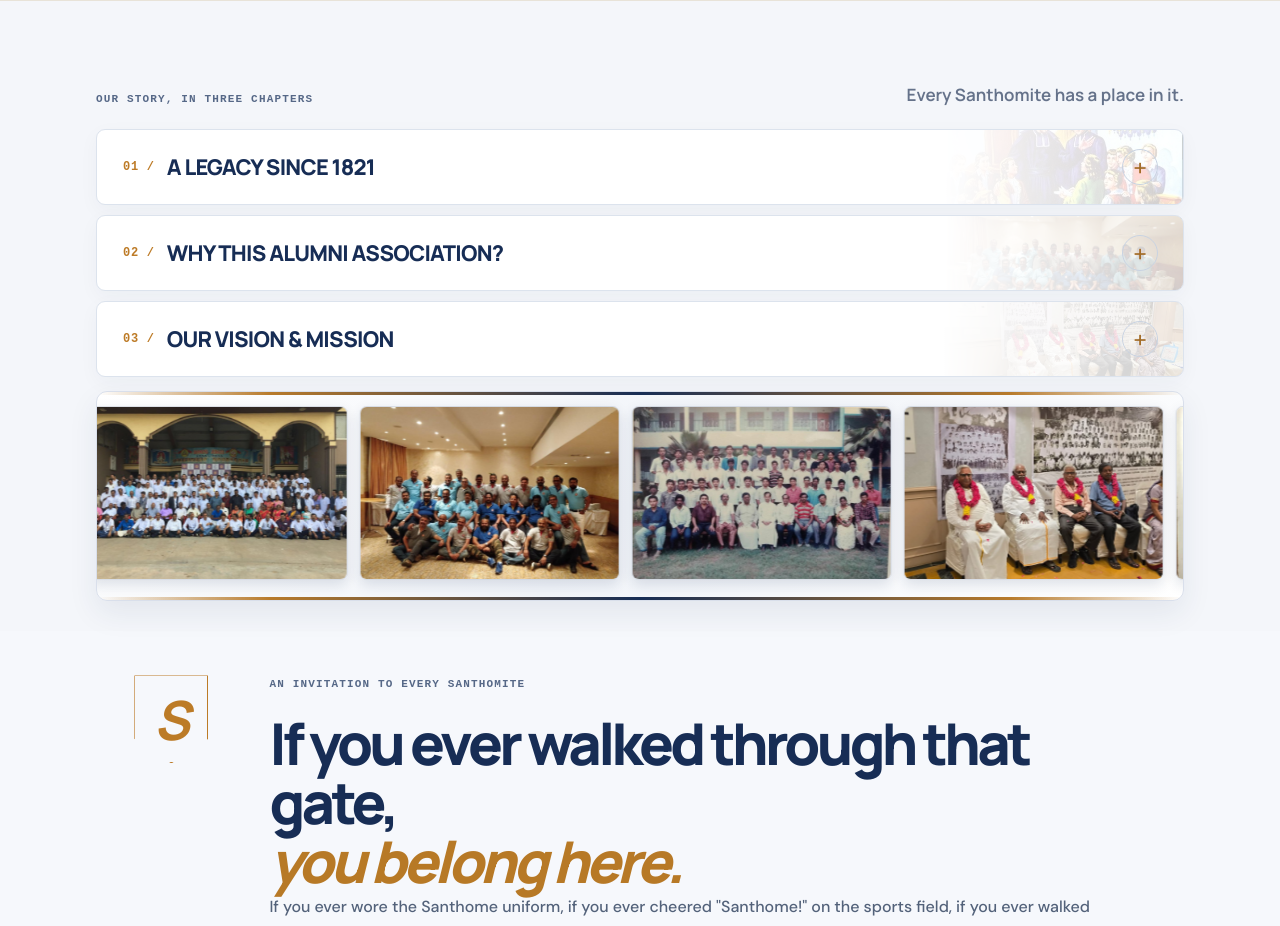
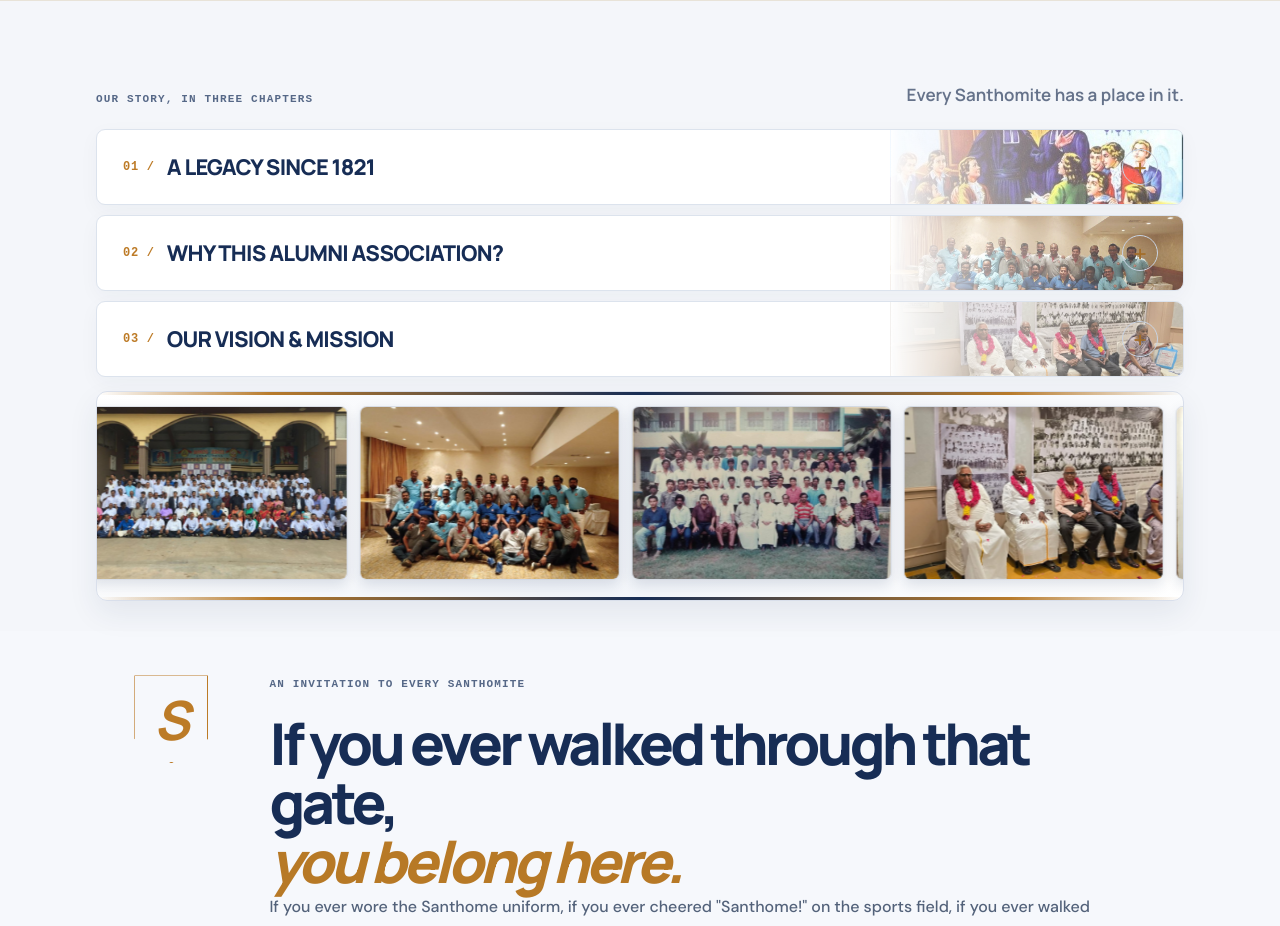
Before and after one commit to Daniel15maria/santhome, a React (Create React App) app: page / in a window 1280 px wide. Shown: the part 1080-2006 px from the top of the page. Built offline with nearby package versions, Linux system fonts and the light colour scheme.

Commit message:
Make story card photos visible

```diff
--- a/src/pages/Overview/heritageShelf.css
+++ b/src/pages/Overview/heritageShelf.css
@@ -4,7 +4,7 @@
 .heritage-shelf-layout{max-width:1440px;margin:auto}
 .heritage-boxes{display:grid;grid-template-columns:minmax(0,1fr);gap:10px}
 .heritage-box{position:relative;min-width:0;min-height:76px;padding:0 22px 0 26px;overflow:hidden;border:1px solid #dce3ed;border-radius:9px;background:#fff;box-shadow:0 6px 20px rgba(23,45,85,.04);transition:box-shadow .3s ease,background .3s ease}
-.heritage-box::before{position:absolute;inset:0 0 0 auto;width:22%;background-image:linear-gradient(90deg,#fff 0%,rgba(255,255,255,.64) 36%,rgba(255,255,255,.12) 100%),var(--heritage-image);background-position:center 42%;background-size:cover;content:'';opacity:.25;transition:opacity .3s ease}
+.heritage-box::before{position:absolute;inset:0 0 0 auto;width:27%;background-image:linear-gradient(90deg,#fff 0%,rgba(255,255,255,.5) 28%,rgba(255,255,255,.08) 72%,rgba(255,255,255,0) 100%),var(--heritage-image);background-position:center 42%;background-size:cover;content:'';opacity:.78;transition:opacity .3s ease}
 .heritage-box:hover{box-shadow:0 12px 28px rgba(23,45,85,.09)}
 .heritage-box.is-expanded{padding-bottom:20px;background:#fff;box-shadow:0 14px 34px rgba(23,45,85,.1)}
 .heritage-box-top{position:relative;z-index:1;display:flex;align-items:center;justify-content:space-between;gap:14px;min-height:74px}
```
